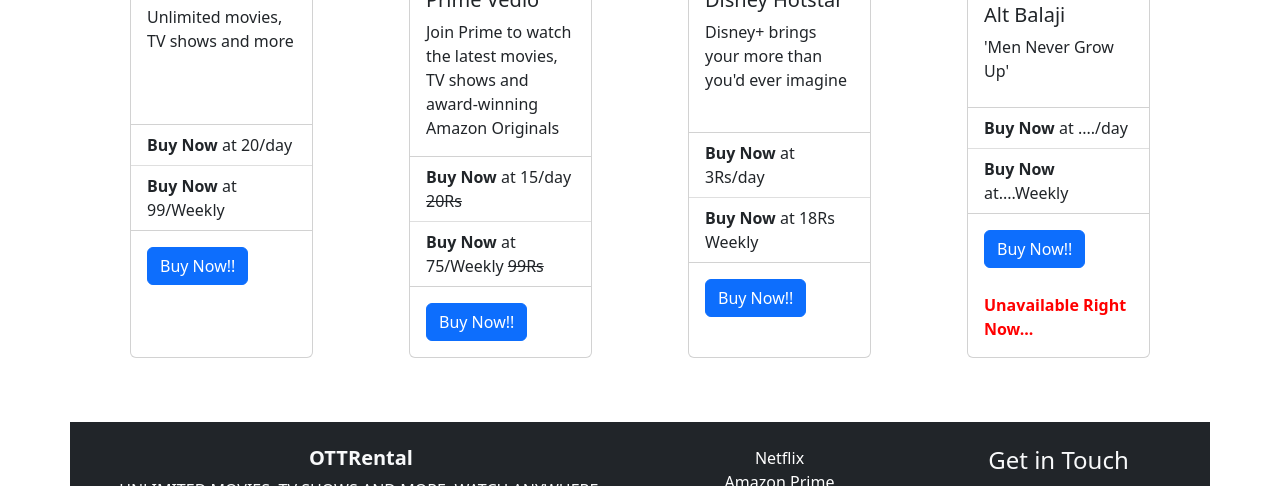
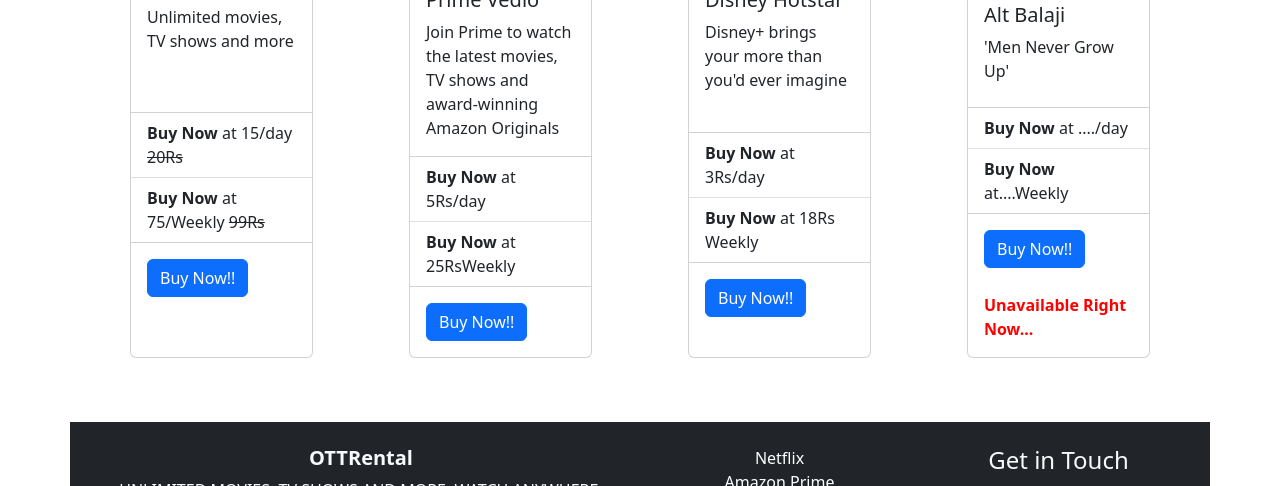
Before and after one commit to rentkart21/OTTRental, a plain HTML site: page index.html in a window 1280 px wide. Shown: the part 773-1259 px from the top of the page. Drawn offline with nearby package versions, Linux system fonts and the light colour scheme.

Commit message:
Update index.html

```diff
--- a/index.html
+++ b/index.html
@@ -88,8 +88,8 @@
           <p class="card-text">Unlimited movies, TV shows and more</p>
         </div>
         <ul class="list-group list-group-flush">
-            <li class="list-group-item"><strong>Buy Now</strong> at 20/day </li>
-            <li class="list-group-item"><strong>Buy Now</strong> at 99/Weekly</li>
+            <li class="list-group-item"><strong>Buy Now</strong> at 15/day <span style="text-decoration: line-through;">20Rs</span> </li>
+            <li class="list-group-item"><strong>Buy Now</strong> at 75/Weekly <span style="text-decoration: line-through;">99Rs</span></li>
         </ul>
         <div class="card-body">
             <a href="https://forms.gle/9rEY6urKpmvTCvhv5" class="btn btn-primary">Buy Now!!</a>
@@ -103,8 +103,8 @@
           <p class="card-text">Join Prime to watch the latest movies, TV shows and award-winning Amazon Originals</p>
         </div>
         <ul class="list-group list-group-flush">
-            <li class="list-group-item"><strong>Buy Now</strong> at 15/day <span style="text-decoration: line-through;">20Rs</span> </li>
-            <li class="list-group-item"><strong>Buy Now</strong> at 75/Weekly <span style="text-decoration: line-through;">99Rs</span></li>
+            <li class="list-group-item"><strong>Buy Now</strong> at 5Rs/day </li>
+            <li class="list-group-item"><strong>Buy Now</strong> at 25RsWeekly</li>
         </ul>
         <div class="card-body">
             <a href="https://forms.gle/9rEY6urKpmvTCvhv5" class="btn btn-primary">Buy Now!!</a>
```
